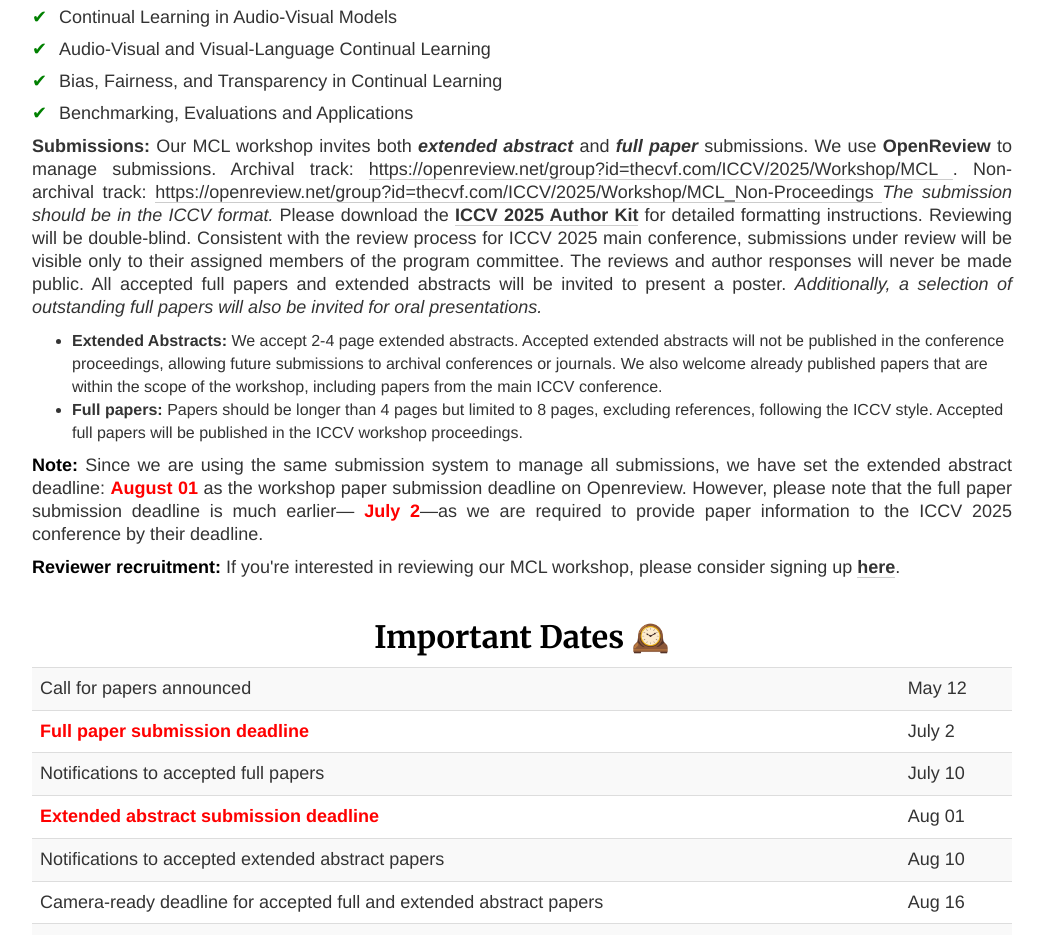
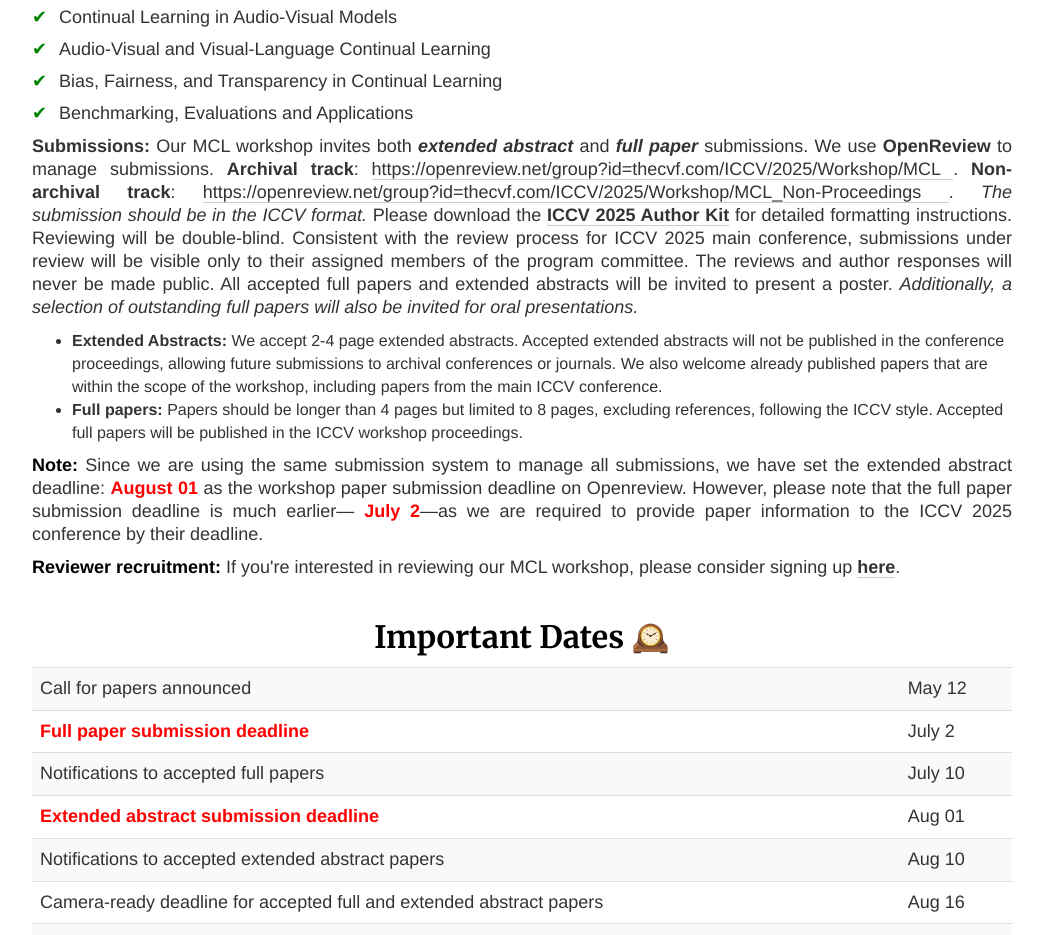
Before and after one commit to mclworkshop25/mcl-iccv2025, a plain HTML site: page ICCV2025/index.html in a window 1280 px wide. Shown: the part 1443-2378 px from the top of the page, without its empty margins (118-1161 px from the left). Drawn offline with nearby package versions, Linux system fonts and the light colour scheme; some packages are replaced by stand-ins of ours; a script that the page names is missing.

Commit message:
Update index.html

```diff
--- a/ICCV2025/index.html
+++ b/ICCV2025/index.html
@@ -404,7 +404,7 @@
         <li> Benchmarking, Evaluations and Applications</li>
       </ul>
       <p style="font-size:18px;">
-        <b>Submissions:</b> Our MCL workshop invites both <i><b>extended abstract</b></i> and <i><b>full paper</b></i> submissions. We use <b>OpenReview</b> to manage submissions. Archival track:  <a href="https://openreview.net/group?id=thecvf.com/ICCV/2025/Workshop/MCL">https://openreview.net/group?id=thecvf.com/ICCV/2025/Workshop/MCL </a>. Non-archival track:  <a href="https://openreview.net/group?id=thecvf.com/ICCV/2025/Workshop/MCL_Non-Proceedings">https://openreview.net/group?id=thecvf.com/ICCV/2025/Workshop/MCL_Non-Proceedings </a> <i>The submission should be in the ICCV format.</i> Please download the <a href="https://media.eventhosts.cc/Conferences/ICCV2025/ICCV2025-Author-Kit-Feb.zip"> <b>ICCV 2025 Author Kit</b></a> for detailed formatting instructions.
+        <b>Submissions:</b> Our MCL workshop invites both <i><b>extended abstract</b></i> and <i><b>full paper</b></i> submissions. We use <b>OpenReview</b> to manage submissions. <b>Archival track</b>: <a href="https://openreview.net/group?id=thecvf.com/ICCV/2025/Workshop/MCL">https://openreview.net/group?id=thecvf.com/ICCV/2025/Workshop/MCL </a>. <b>Non-archival track</b>: <a href="https://openreview.net/group?id=thecvf.com/ICCV/2025/Workshop/MCL_Non-Proceedings">https://openreview.net/group?id=thecvf.com/ICCV/2025/Workshop/MCL_Non-Proceedings </a>. <i>The submission should be in the ICCV format.</i> Please download the <a href="https://media.eventhosts.cc/Conferences/ICCV2025/ICCV2025-Author-Kit-Feb.zip"> <b>ICCV 2025 Author Kit</b></a> for detailed formatting instructions.
         Reviewing will be double-blind. Consistent with the review process for ICCV 2025 main conference, submissions under review will be visible only to their assigned members of the program committee. The reviews and author responses will never be made public. All accepted full papers and extended abstracts will be invited to present a poster. <i>Additionally, a selection of outstanding full papers will also be invited for oral presentations.</i>
         <ul>
         <li><b>Extended Abstracts:</b> We accept 2-4 page extended abstracts. Accepted extended abstracts will not be published in the conference proceedings, allowing future submissions to archival conferences or journals. We also welcome already published papers that are within the scope of the workshop, including papers from the main ICCV conference.</li>
```
